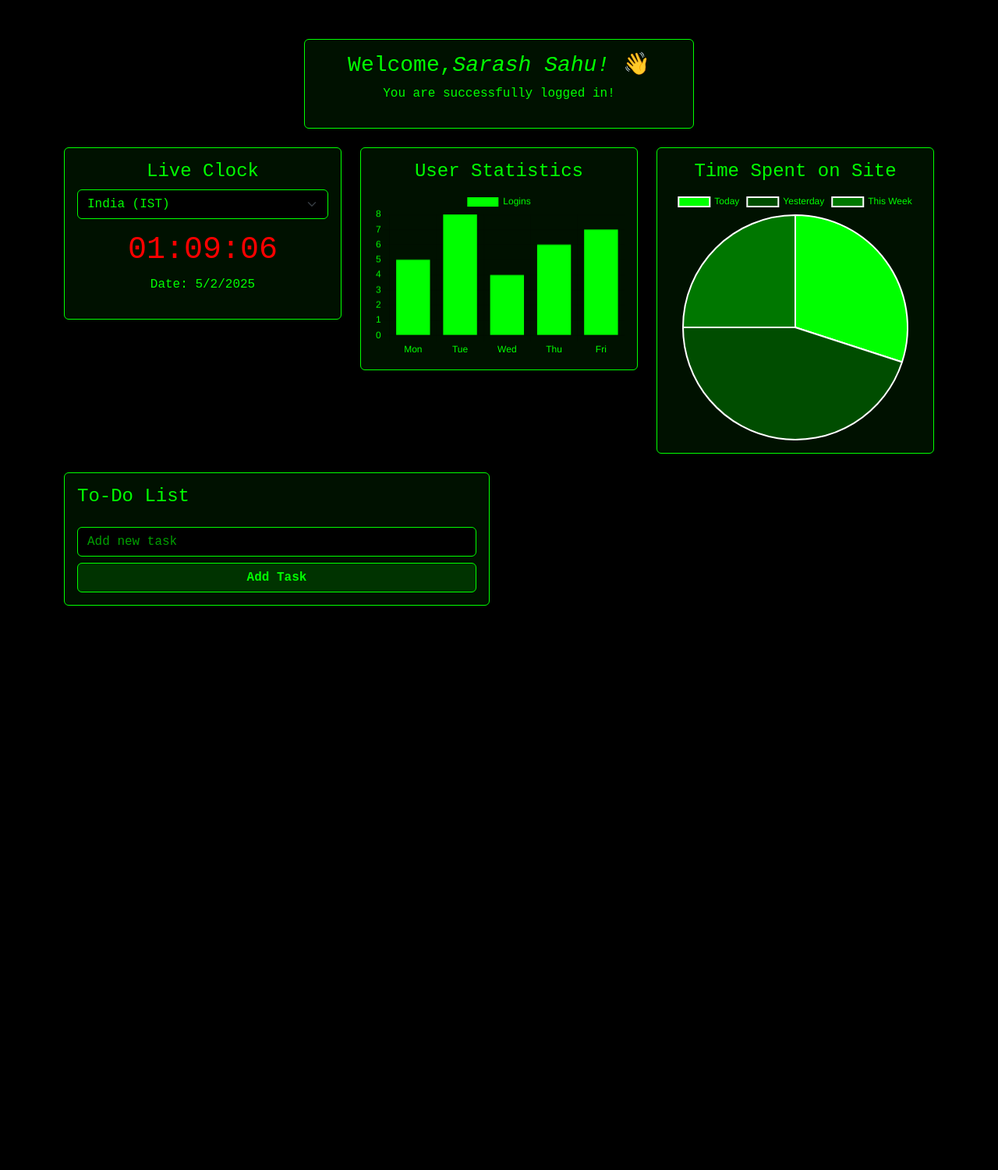
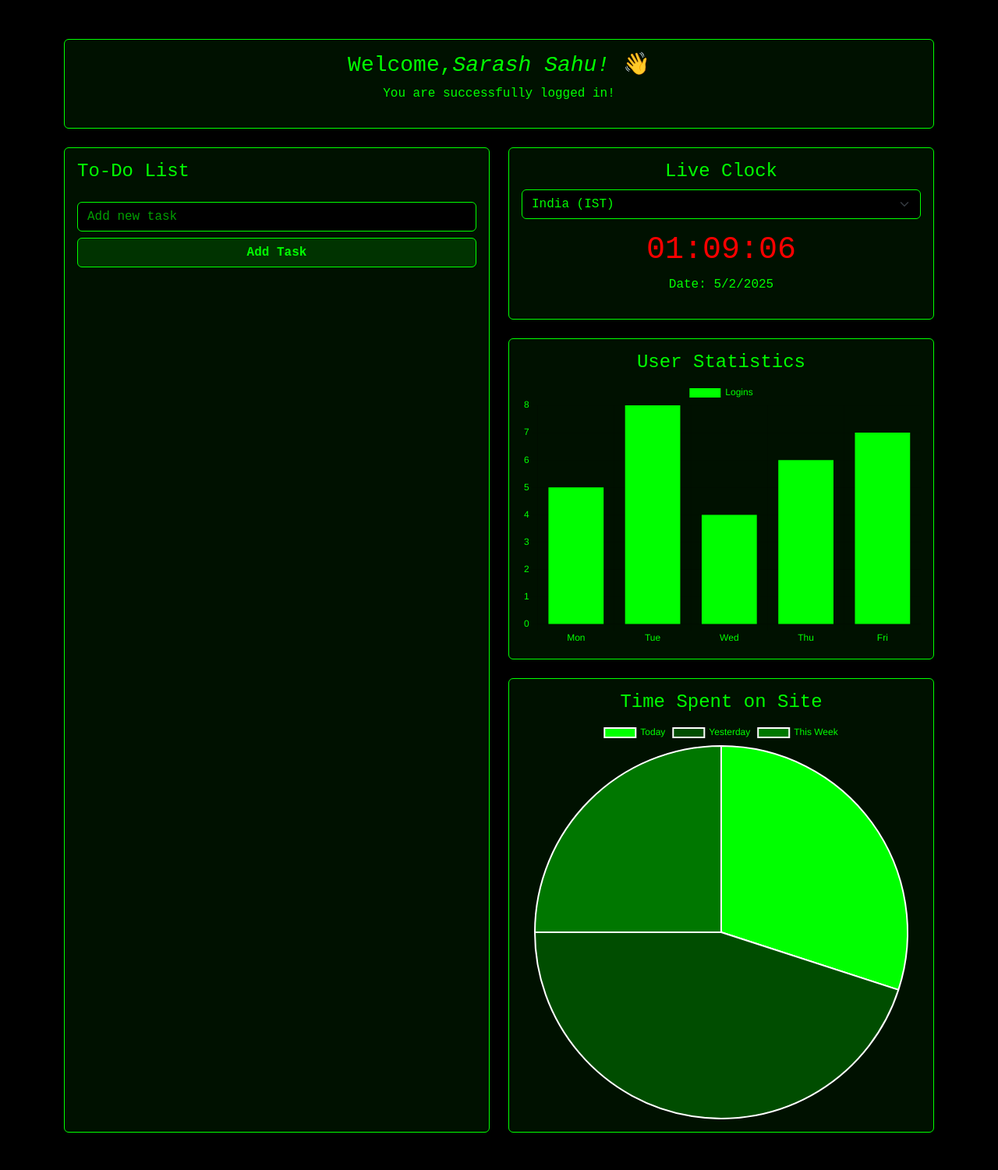
Before and after one commit to sarashsahu/LavaAuth, a Flask app: page /dashboard in a window 1280 px wide. Shown: the part 51-1552 px from the top of the page at 78% size. Before the commit the page ends 828 px from the top, so only its background shows below. Run offline with Flask 3, Linux system fonts and the light colour scheme; a user stored in the database is signed in; data comes from the database, SQL or seed files in the repository; both versions use the stored data as it was after the commit.

Commit message:
Updated
Updated

```diff
--- a/templates/dashboard.html
+++ b/templates/dashboard.html
@@ -1,15 +1,19 @@
 <!DOCTYPE html>
+
 <html lang="en">
   <head>
     <meta charset="UTF-8" />
     <title>User Dashboard</title>
     <meta name="viewport" content="width=device-width, initial-scale=1.0" />
-  <link rel="stylesheet" href="https://cdn.jsdelivr.net/npm/bootstrap@5.3.0/dist/css/bootstrap.min.css" />
+    <link
+      rel="stylesheet"
+      href="https://cdn.jsdelivr.net/npm/bootstrap@5.3.0/dist/css/bootstrap.min.css"
+    />
     <style>
       body {
         background-color: #000;
         color: #00ff00;
-      font-family: 'Courier New', Courier, monospace;
+        font-family: "Courier New", Courier, monospace;
       }
 
       nav {
@@ -68,10 +72,13 @@
       }
 
       @keyframes blink {
-      50% { color: #ff0000; }
+        50% {
+          color: #ff0000;
+        }
       }
 
-    .form-control, .form-select {
+      .form-control,
+      .form-select {
         background-color: #000;
         color: #00ff00;
         border: 1px solid #00ff00;
@@ -81,7 +88,8 @@
         color: #00ff00a0;
       }
 
-    .form-select:focus, .form-control:focus {
+      .form-select:focus,
+      .form-control:focus {
         border-color: #00ff00;
         box-shadow: 0 0 5px #00ff00;
       }
@@ -124,7 +132,6 @@
     </style>
   </head>
   <body>
-
     <nav>
       <div class="container">
         <div class="brand">LavaAuth Dashboard</div>
@@ -140,19 +147,33 @@
       <!-- Welcome Message -->
       <div class="row">
         <div class="col-lg-12">
-      <div class="card mx-auto" style="max-width: 500px;">
+          <div class="card mx-auto" style="max-width: 100%">
             <div class="card-body text-center">
-          <h3>Welcome,<span style="font-style: italic;">{{username}}!</span> 👋</h3>
+              <h3>
+                Welcome,<span style="font-style: italic">{{username}}!</span> 👋
+              </h3>
               <p>You are successfully logged in!</p>
             </div>
           </div>
         </div>
       </div>
 
-  <!-- Clock & Charts -->
-  <div class="row mt-4">
+      <div class="row mt-4 mb-5">
+        <!-- Left Column: To-Do List -->
+        <div class="col-lg-6">
+          <div class="card todo-list-container h-100">
+            <div class="card-body">
+              <h5 class="card-title">To-Do List</h5>
+              <ul id="todoList" class="list-group todo-list mb-3"></ul>
+              <input id="todoInput" type="text" class="form-control mb-2" placeholder="Add new task" />
+              <button id="addTodo" class="btn btn-custom w-100">Add Task</button>
+            </div>
+          </div>
+        </div>
+
+        <!-- Right Column: Stacked Stats -->
+        <div class="col-lg-6 d-flex flex-column gap-4">
           <!-- Clock -->
-    <div class="col-lg-4">
           <div class="card">
             <div class="card-body text-center">
               <h5 class="card-title">Live Clock</h5>
@@ -167,20 +188,16 @@
               <p id="currentDate"></p>
             </div>
           </div>
-    </div>
 
-    <!-- User Stats -->
-    <div class="col-lg-4">
+          <!-- User Statistics -->
           <div class="card">
             <div class="card-body text-center">
               <h5 class="card-title">User Statistics</h5>
               <canvas id="userChart" height="200"></canvas>
             </div>
           </div>
-    </div>
 
-    <!-- Time Spent -->
-    <div class="col-lg-4">
+          <!-- Time Spent on Site -->
           <div class="card">
             <div class="card-body text-center">
               <h5 class="card-title">Time Spent on Site</h5>
@@ -190,108 +207,101 @@
         </div>
       </div>
 
-  <!-- To-Do -->
-  <div class="row mt-4">
-    <div class="col-lg-6">
-      <div class="card todo-list-container">
-        <div class="card-body">
-          <h5 class="card-title">To-Do List</h5>
-          <ul id="todoList" class="list-group todo-list mb-3"></ul>
-          <input id="todoInput" type="text" class="form-control mb-2" placeholder="Add new task" />
-          <button id="addTodo" class="btn btn-custom w-100">Add Task</button>
-        </div>
-      </div>
-    </div>
-  </div>
-</div>
-
     <!-- Scripts -->
     <script src="https://cdn.jsdelivr.net/npm/chart.js"></script>
     <script>
-  let currentTimezone = 'Asia/Kolkata';
+      let currentTimezone = "Asia/Kolkata";
 
       function updateClock(timezone) {
-    const now = new Date().toLocaleString('en-US', { timeZone: timezone });
+        const now = new Date().toLocaleString("en-US", { timeZone: timezone });
         const date = new Date(now);
-    const h = date.getHours().toString().padStart(2, '0');
-    const m = date.getMinutes().toString().padStart(2, '0');
-    const s = date.getSeconds().toString().padStart(2, '0');
-    document.getElementById('liveClock').innerText = `${h}:${m}:${s}`;
-    document.getElementById('currentDate').innerText = `Date: ${date.toLocaleDateString()}`;
+        const h = date.getHours().toString().padStart(2, "0");
+        const m = date.getMinutes().toString().padStart(2, "0");
+        const s = date.getSeconds().toString().padStart(2, "0");
+        document.getElementById("liveClock").innerText = `${h}:${m}:${s}`;
+        document.getElementById(
+          "currentDate"
+        ).innerText = `Date: ${date.toLocaleDateString()}`;
       }
 
       setInterval(() => updateClock(currentTimezone), 1000);
-  document.getElementById('timezoneSelect').addEventListener('change', e => {
+      document
+        .getElementById("timezoneSelect")
+        .addEventListener("change", (e) => {
           currentTimezone = e.target.value;
         });
 
       // To-Do List Logic
-  document.getElementById('addTodo').addEventListener('click', () => {
-    const input = document.getElementById('todoInput');
+      document.getElementById("addTodo").addEventListener("click", () => {
+        const input = document.getElementById("todoInput");
         const taskText = input.value.trim();
         if (taskText) {
-      const li = document.createElement('li');
-      li.className = 'list-group-item';
+          const li = document.createElement("li");
+          li.className = "list-group-item";
           li.innerHTML = `
         <span>${taskText}</span>
         <div class="todo-buttons">
           <button class="btn btn-sm btn-success complete-btn">Complete</button>
           <button class="btn btn-sm btn-danger remove-btn">Remove</button>
         </div>`;
-      document.getElementById('todoList').appendChild(li);
-      input.value = '';
+          document.getElementById("todoList").appendChild(li);
+          input.value = "";
         }
       });
 
-  document.getElementById('todoList').addEventListener('click', (e) => {
-    if (e.target.classList.contains('complete-btn')) {
-      e.target.closest('li').classList.toggle('completed');
-    } else if (e.target.classList.contains('remove-btn')) {
-      e.target.closest('li').remove();
+      document.getElementById("todoList").addEventListener("click", (e) => {
+        if (e.target.classList.contains("complete-btn")) {
+          e.target.closest("li").classList.toggle("completed");
+        } else if (e.target.classList.contains("remove-btn")) {
+          e.target.closest("li").remove();
         }
       });
 
       // Charts
-  document.addEventListener('DOMContentLoaded', () => {
+      document.addEventListener("DOMContentLoaded", () => {
         updateClock(currentTimezone);
 
-    new Chart(document.getElementById('userChart'), {
-      type: 'bar',
+        new Chart(document.getElementById("userChart"), {
+          type: "bar",
           data: {
-        labels: ['Mon', 'Tue', 'Wed', 'Thu', 'Fri'],
-        datasets: [{
-          label: 'Logins',
+            labels: ["Mon", "Tue", "Wed", "Thu", "Fri"],
+            datasets: [
+              {
+                label: "Logins",
                 data: [5, 8, 4, 6, 7],
-          backgroundColor: '#00ff00'
-        }]
+                backgroundColor: "#00ff00",
+              },
+            ],
           },
           options: {
-        plugins: { legend: { labels: { color: '#00ff00' } } },
+            plugins: { legend: { labels: { color: "#00ff00" } } },
             scales: {
-          x: { ticks: { color: '#00ff00' } },
-          y: { ticks: { color: '#00ff00' } }
-        }
-      }
+              x: { ticks: { color: "#00ff00" } },
+              y: { ticks: { color: "#00ff00" } },
+            },
+          },
         });
 
-    new Chart(document.getElementById('timeChart'), {
-      type: 'pie',
+        new Chart(document.getElementById("timeChart"), {
+          type: "pie",
           data: {
-        labels: ['Today', 'Yesterday', 'This Week'],
-        datasets: [{
+            labels: ["Today", "Yesterday", "This Week"],
+            datasets: [
+              {
                 data: [30, 45, 25],
-          backgroundColor: ['#00ff00', '#004d00', '#007700']
-        }]
+                backgroundColor: ["#00ff00", "#004d00", "#007700"],
+              },
+            ],
           },
           options: {
-        plugins: { legend: { labels: { color: '#00ff00' } } }
-      }
+            plugins: { legend: { labels: { color: "#00ff00" } } },
+          },
         });
       });
 
       function logout() {
-    localStorage.removeItem('loggedInUserName');
-    window.location.href = '/';
+        localStorage.removeItem("loggedInUserName");
+        window.location.href = "/";
       }
     </script>
     <script src="https://cdn.jsdelivr.net/npm/bootstrap@5.3.0/dist/js/bootstrap.bundle.min.js"></script>
```
Also changed, not shown: users.db. Lines whose indentation alone changed are shown as unchanged.
